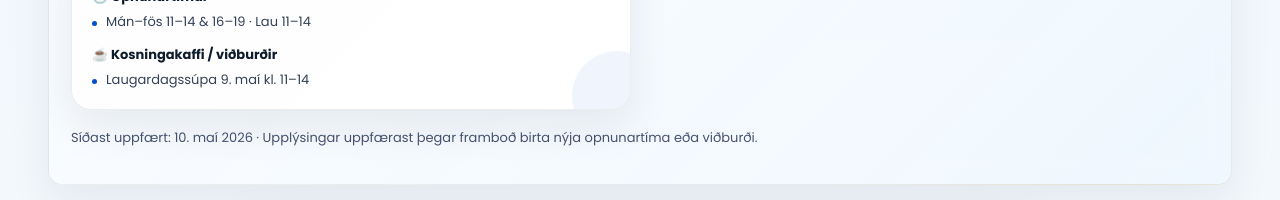
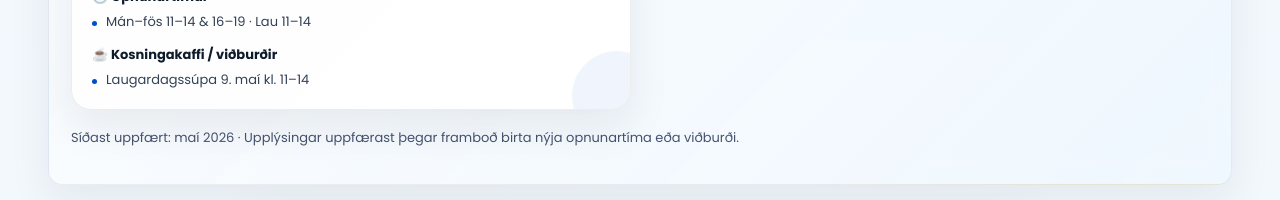
Before and after one commit to raggihg/isafjordur-2026, a React (Vite) app in the folder isafjordur-2026/: page / in a window 1280 px wide. Shown: the part 3680-3880 px from the top of the page. Built offline with nearby package versions, Linux system fonts and the light colour scheme.

Commit message:
Update CampaignInfoPanel.jsx

```diff
--- a/isafjordur-2026/src/components/CampaignInfoPanel.jsx
+++ b/isafjordur-2026/src/components/CampaignInfoPanel.jsx
@@ -67,7 +67,7 @@ export default function CampaignInfoPanel() {
       </div>
 
       <p className="campaignUpdated">
-        Síðast uppfært: 10. maí 2026 · Upplýsingar uppfærast þegar framboð birta nýja opnunartíma eða viðburði.
+        Síðast uppfært: maí 2026 · Upplýsingar uppfærast þegar framboð birta nýja opnunartíma eða viðburði.
       </p>
     </section>
   )
```
